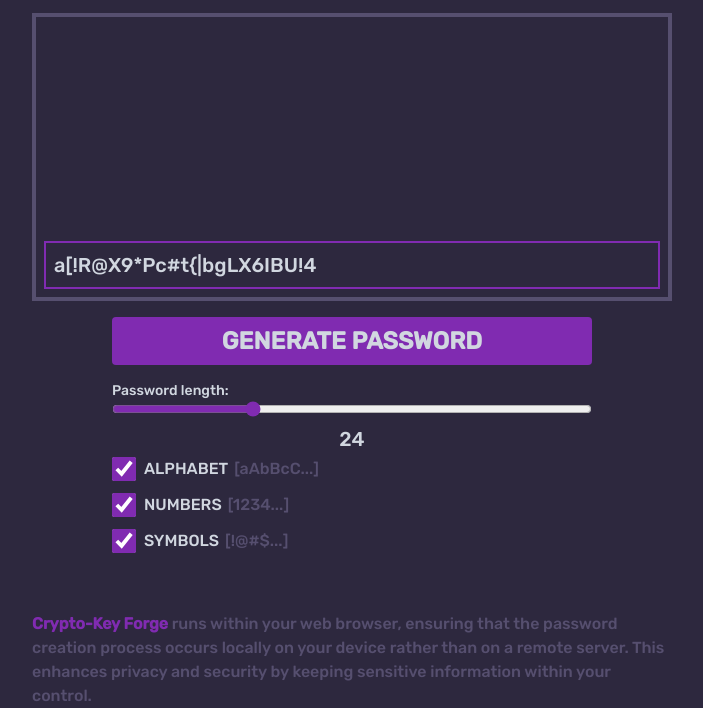
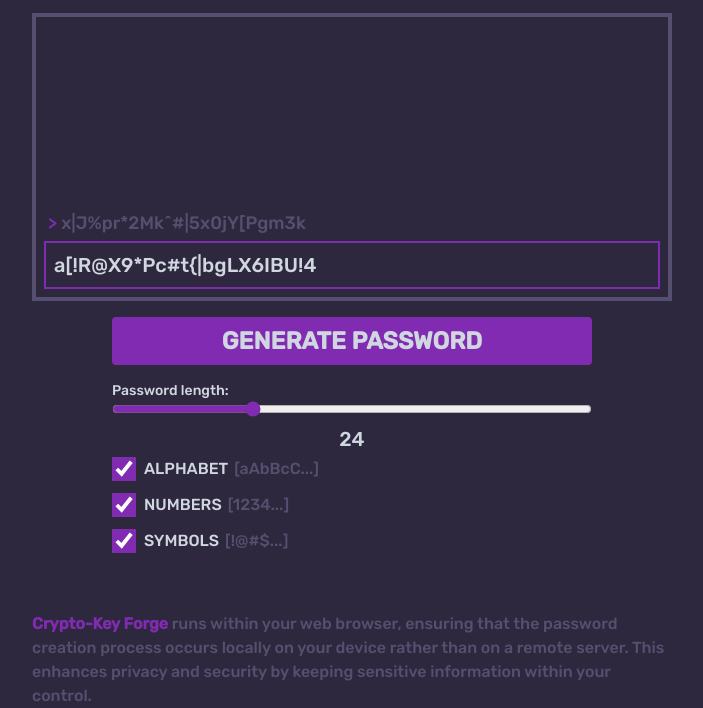
Before and after one commit to RyanPark44/cryptokey-forge, a website built with Parcel: page src/index.html in a window 1280 px wide. Both pictures are taken after a click on the button "GENERATE PASSWORD". Shown: the part 92-800 px from the top of the page, without its empty margins (288-991 px from the left). Built offline with nearby package versions, Linux system fonts and the light colour scheme; some packages are replaced by stand-ins of ours; no server answers.

Commit message:
built distrobutrion files

```diff
--- /dev/null
+++ b/src/js/config.js
@@ -0,0 +1 @@
+export const OLD_KEYS_MAX = 10;
--- /dev/null
+++ b/src/js/view/oldKeyView.js
@@ -0,0 +1,19 @@
+import ViewCl from "./view";
+
+class oldKeysCl extends ViewCl {
+  _parentElement = document.querySelector(".previous__key__container");
+
+  _generateMarkup(entries) {
+    if (entries.length === 0) return;
+    // Reversed array so that it would display correctly for user
+    const markup = entries
+      .map((entry) => {
+        return `
+      <p class="first-letter:text-[#802BB1]">> ${entry}</p>`;
+      })
+      .reverse();
+    return markup.join("");
+  }
+}
+
+export default new oldKeysCl();
```
Also changed, not shown: dist/index.html, 5 other files.
